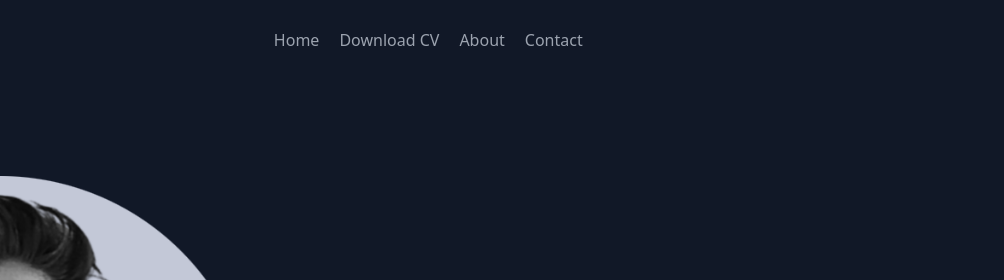
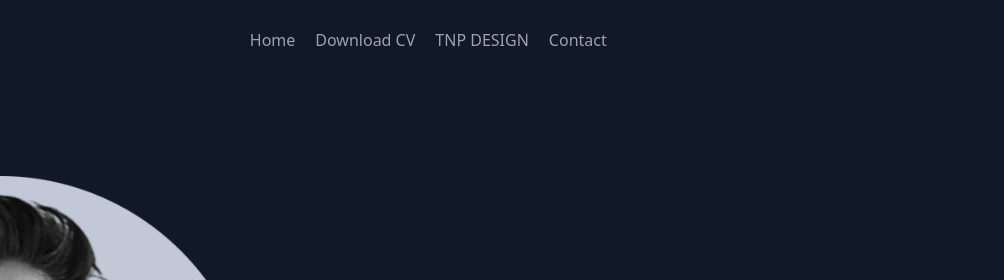
Before and after one commit to devansh-cpp/Devfolio.github.io, a plain HTML site: page index.html in a window 1280 px wide. Shown: the top 280 px of the page, 276-1280 px from the left. Drawn offline with nearby package versions, Linux system fonts and the light colour scheme.

Commit message:
Update index.html

```diff
--- a/index.html
+++ b/index.html
@@ -19,7 +19,7 @@
           <nav class="md:ml-auto md:mr-auto flex flex-wrap items-center text-base justify-center">
             <a class="mr-5 hover:text-orange-900">Home</a>
             <a href="Devansh Cv Resume.pdf" download="Devansh's CV" class="mr-5 hover:text-orange-900">Download CV</a>
-            <a class="mr-5 hover:text-orange-900">About</a>
+            <a  href="tnp.html" class="mr-5 hover:text-orange-900">TNP DESIGN</a>
             <a class="mr-5 hover:text-orange-900">Contact</a>
           </nav>
         </div>
```
